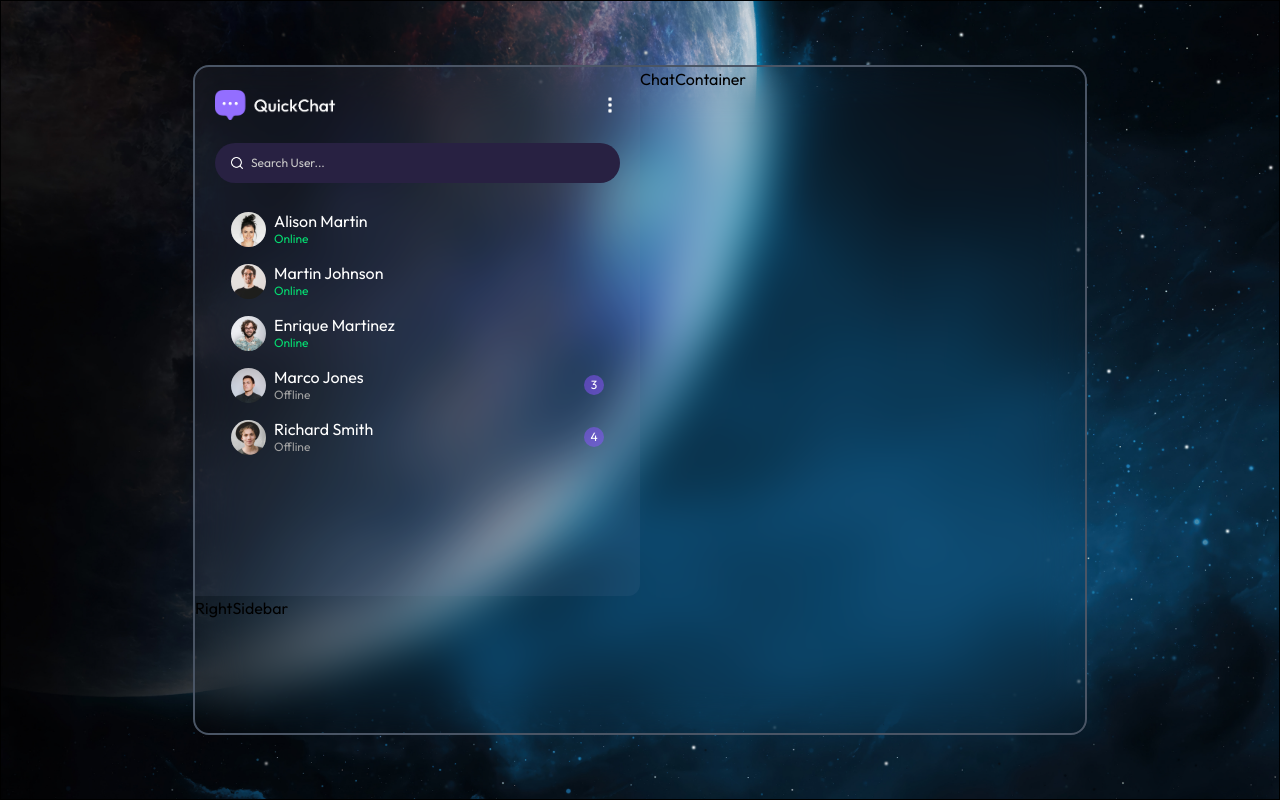
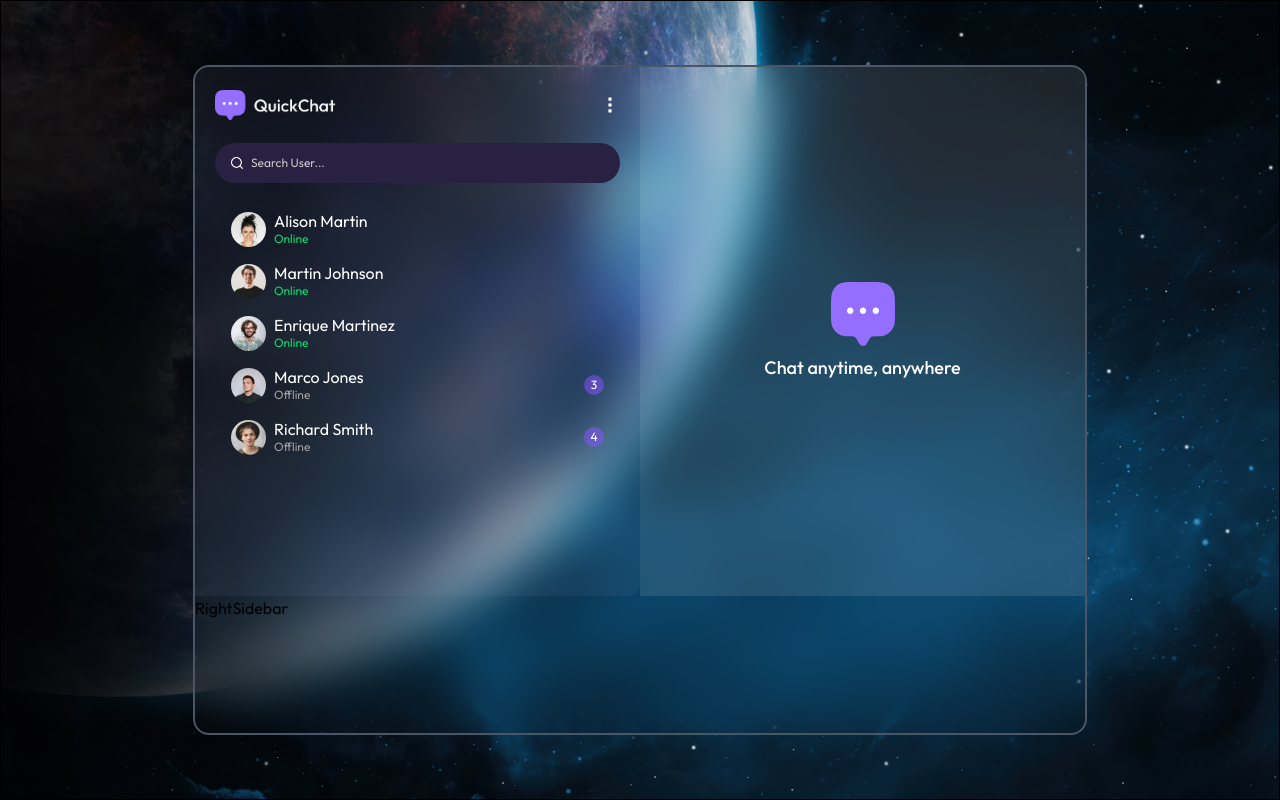
Before and after one commit to AryanJarial/Whispr-Chat-App, a React (Vite) app in the folder client/: page / in a window 1280 px wide. Built offline with nearby package versions, Linux system fonts and the light colour scheme.

Commit message:
feat: add basic ChatContainer UI for selected and unselected user states

```diff
--- a/client/src/components/ChatContainer.jsx
+++ b/client/src/components/ChatContainer.jsx
@@ -1,9 +1,23 @@
 import React from 'react'
+import assets from '../assets/assets'
 
-const ChatContainer = () => {
-  return (
-    <div>
-      <h1>ChatContainer</h1>
+const ChatContainer = ({selectedUser, setSelectedUser}) => {
+  return selectedUser ? (
+    <div className='h-full overflow-scroll relative backdrop-blur-lg'>
+      <div className='flex items-center gap-3 py-3 mx-4 border-b border-stone-500'>
+        <img src={assets.profile_martin} alt="" className='w-8 rounded-full'/>
+        <p className='flex-1 text-lg text-white flex items-center gap-2'>
+          Martin Jhonson
+          <span className='w-2 h-2 rounded-full bg-screen-500'></span>
+        </p>
+        <img onClick={()=>setSelectedUser(null)} src={assets.arrow_icon} alt="" className='md:hidden max-w-7'/>
+        <img src={assets.help_icon} alt="" className='max-md:hidden max-w-5'/>
+      </div>
+    </div>
+  ):(
+    <div className='flex flex-col items-center justify-center gap-2 text-gray-500 bg-white/10 max-md:hidden'>
+      <img src={assets.logo_icon} alt="" className='max-w-16'/>
+      <p className='text-lg font-medium text-white'>Chat anytime, anywhere</p>
     </div>
   )
 }
```
